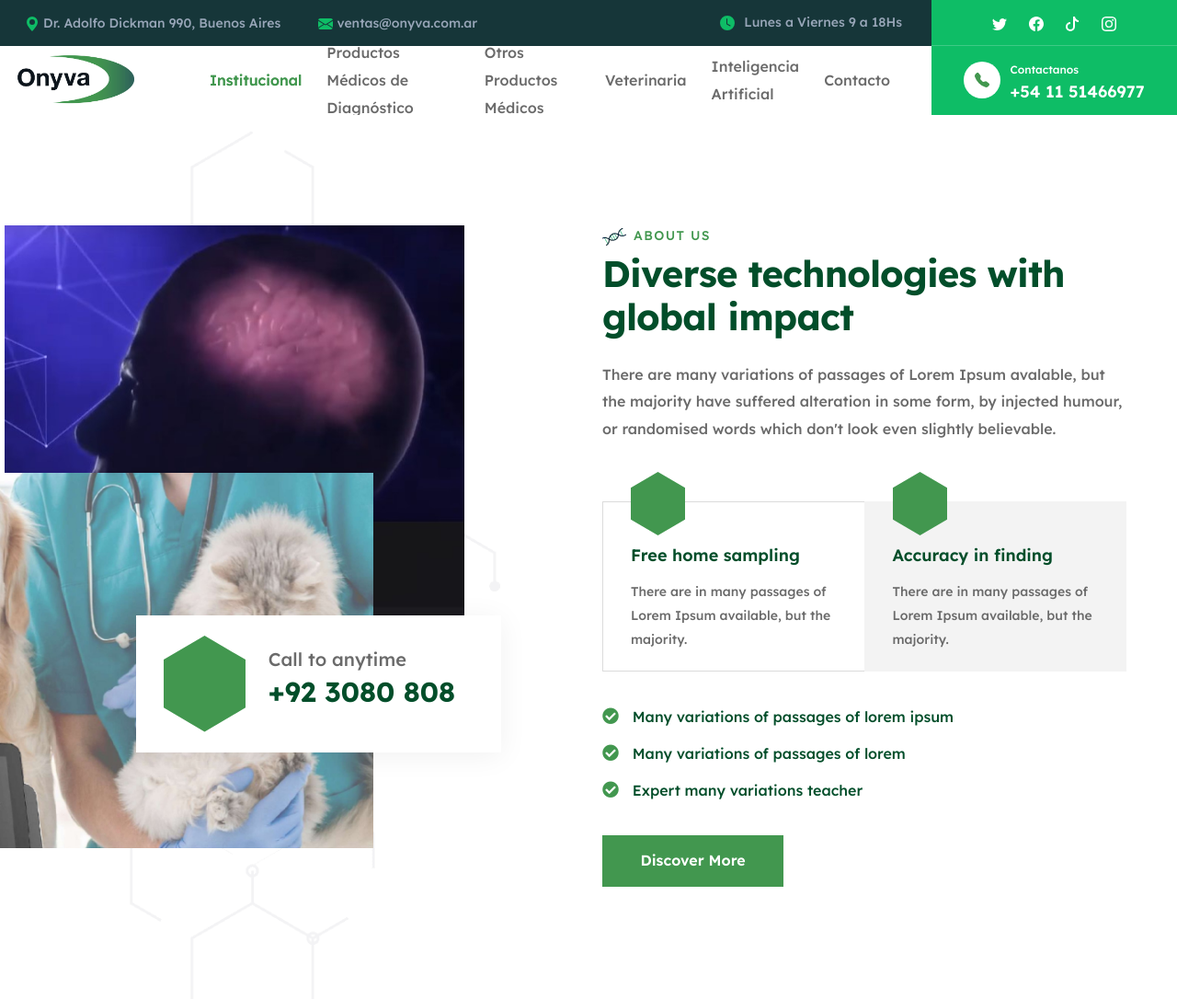
After one commit to gabi-devel/onyva2, a PHP site: page /onyva_nuevo_sitio_completo/about.php in a window 1280 px wide. The commit adds this page. Shown: the top 1086 px of the page at 92% size. Run offline with PHP 8.4, Linux system fonts and the light colour scheme; some libraries are stand-ins or nearby versions.

Commit message:
creado about.php, modifiado navbar veterinaria

```diff
--- /dev/null
+++ b/about.php
@@ -0,0 +1,86 @@
+<?php
+include('components/head.html');
+$color_icon_navbar = '#0ebd66';
+$color_icon_our_products = '#fff';
+$size_our_products = "60";
+?>
+
+<div class="page-wrapper">
+    <?php include('components/navbar.html'); ?>
+
+    <section class="about-two">
+            <div class="container">
+                <div class="row">
+                    <div class="col-lg-6">
+                        <div class="about-two__left">
+                            <div class="about-two__thumb">
+                                <div class="about-two__thumb__item">
+                                    <img src="assets/images/about/intartif37.jpg" width="500" alt="onyva">
+                                </div>
+                                <div class="about-two__thumb__item about-two__thumb__item--two">
+                                    <img src="assets/images/about/veterinaria.png" width="500" alt="onyva">
+                                    <div class="about-two__items">
+                                        <div class="about-two__box">
+                                            <div class="about-two__box__icon">
+                                                <i class="icon-chatting"></i>
+                                            </div>
+                                            <div class="about-two__box__content">
+                                                <span class="about-two__box__subtitle">Call to anytime</span>
+                                                <a href="tel:92-3080-808" class="about-two__box__text">+92 3080 808</a>
+                                            </div>
+                                        </div>
+                                    </div>
+                                </div>
+                            </div>
+                        </div>
+                    </div>
+                    <div class="col-lg-6">
+                        <div class="about-two__right">
+                            <div class="about-two__top">
+                                <div class="sec-title text-start wow fadeInUp animated" data-wow-duration="1500ms" style="visibility: visible; animation-duration: 1500ms; animation-name: fadeInUp;">
+                                    <h6 class="sec-title__tagline"><img src="assets/images/shapes/sec-title-s-1.png" alt="About Us" class="sec-title__img">About Us</h6><!-- /.sec-title__tagline -->
+                                    <h3 class="sec-title__title">Diverse technologies with global impact</h3><!-- /.sec-title__title -->
+                                </div><!-- /.sec-title -->
+                                <p class="about-two__top__text">There are many variations of passages of Lorem Ipsum avalable, but the majority have suffered alteration in some form, by injected humour, or randomised words which don't look even slightly believable.</p>
+                            </div>
+
+                            <div class="about-two__feature">
+                                <div class="about-two__feature__item">
+                                    <div class="about-two__feature__icon">
+                                        <i class="icon-blood-test-1"></i>
+                                    </div>
+                                    <h4 class="about-two__feature__title"><a href="services.html">Free home sampling</a></h4>
+                                    <p class="about-two__feature__text">There are in many passages of Lorem Ipsum available, but the majority.</p>
+                                </div>
+                                <div class="about-two__feature__item">
+                                    <div class="about-two__feature__icon">
+                                        <i class="icon-accuracy-1"></i>
+                                    </div>
+                                    <h4 class="about-two__feature__title"><a href="services.html">Accuracy in finding</a></h4>
+                                    <p class="about-two__feature__text">There are in many passages of Lorem Ipsum available, but the majority.</p>
+                                </div>
+                            </div>
+                            <ul class="about-two__list list-unstyled">
+                                <li class="about-two__list__item"><i class="fas fa-check-circle"></i> Many variations of passages of lorem ipsum </li>
+                                <li class="about-two__list__item"><i class="fas fa-check-circle"></i> Many variations of passages of lorem</li>
+                                <li class="about-two__list__item"><i class="fas fa-check-circle"></i> Expert many variations teacher </li>
+                            </ul>
+                            <div class="about-two__link">
+                                <a href="" class="about-two__link__btn laboix-btn">Discover More</a>
+                            </div>
+                        </div>
+                    </div>
+                </div>
+            </div>
+            <div class="about-two__shape">
+                <img src="assets/images/shapes/about-shape-2-1.png" alt="">
+            </div>
+        </section>
+        <?php
+    include('components/footer.html');
+    ?>
+</div><!-- /.page-wrapper -->
+
+<?php
+include('components/final.html');
+?>
--- a/components/navbar.html
+++ b/components/navbar.html
@@ -94,6 +94,11 @@
 
                         <li>
                             <a href="./veterinaria.php">Veterinaria</a>
+                            <ul class="sub-menu">
+                                <li><a href="#">Hematología</a></li>
+                                <li><a href="#">Rayos X</a></li>
+                                <li><a href="#">Test péptidos</a></li>
+                            </ul>
                         </li>
 
                         <li class="dropdown">
--- a/contacto.php
+++ b/contacto.php
@@ -44,7 +44,7 @@ $size_our_products = "60";
                             </ul><!-- /.list-unstyled -->
 
                             <div class="contact-one__content__thumb">
-                                <img src="assets/images/shapes/hero-1-1.png" alt="laboix">
+                                <img src="assets/images/about/veterinaria - copia.png" width="300" alt="laboix">
                             </div><!-- /.contact-one__content__thumb -->
                             <div class="contact-one__content__social">
                                 <a href="https://instagram.com"> <i class="fab fa-instagram" aria-hidden="true"></i> <span class="sr-only">Instagram</span></a>
```
